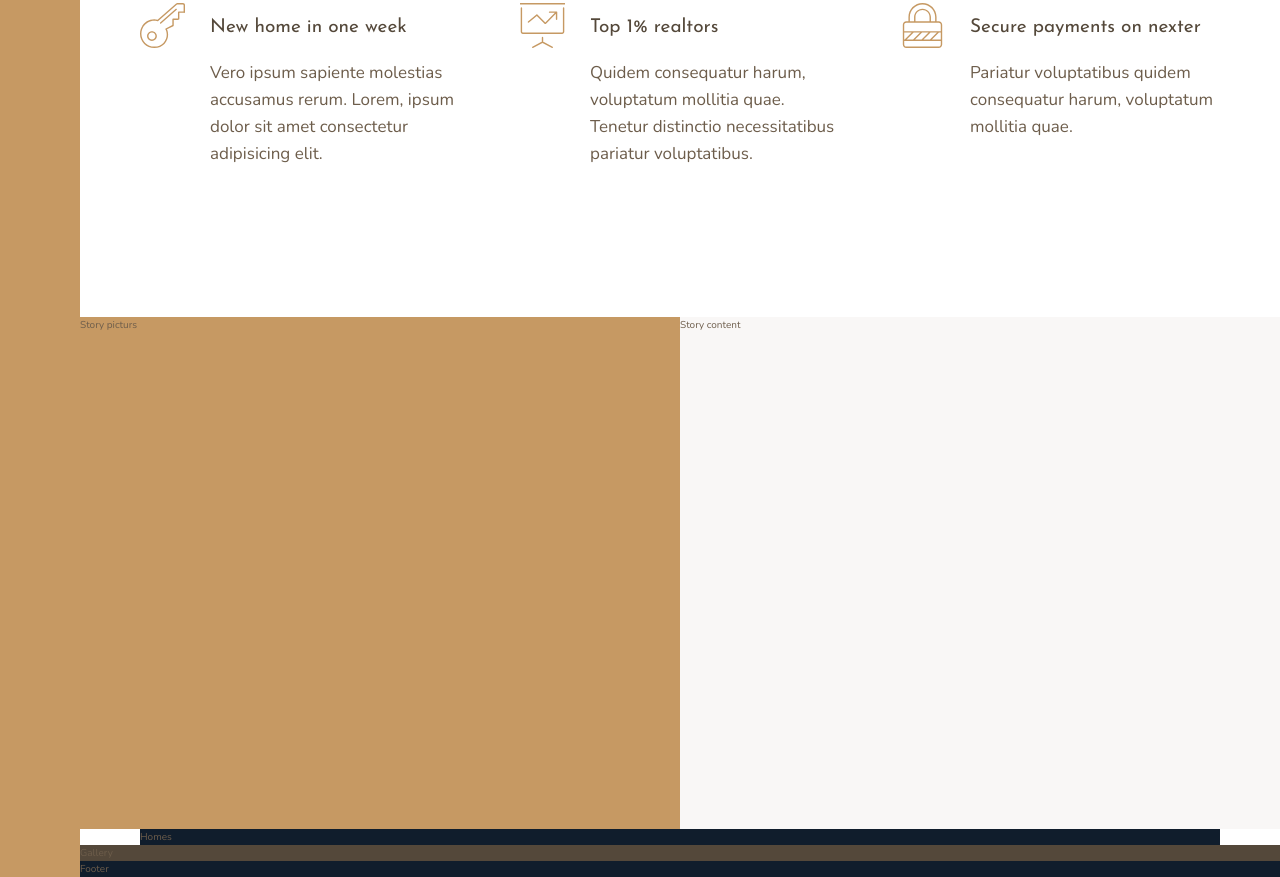
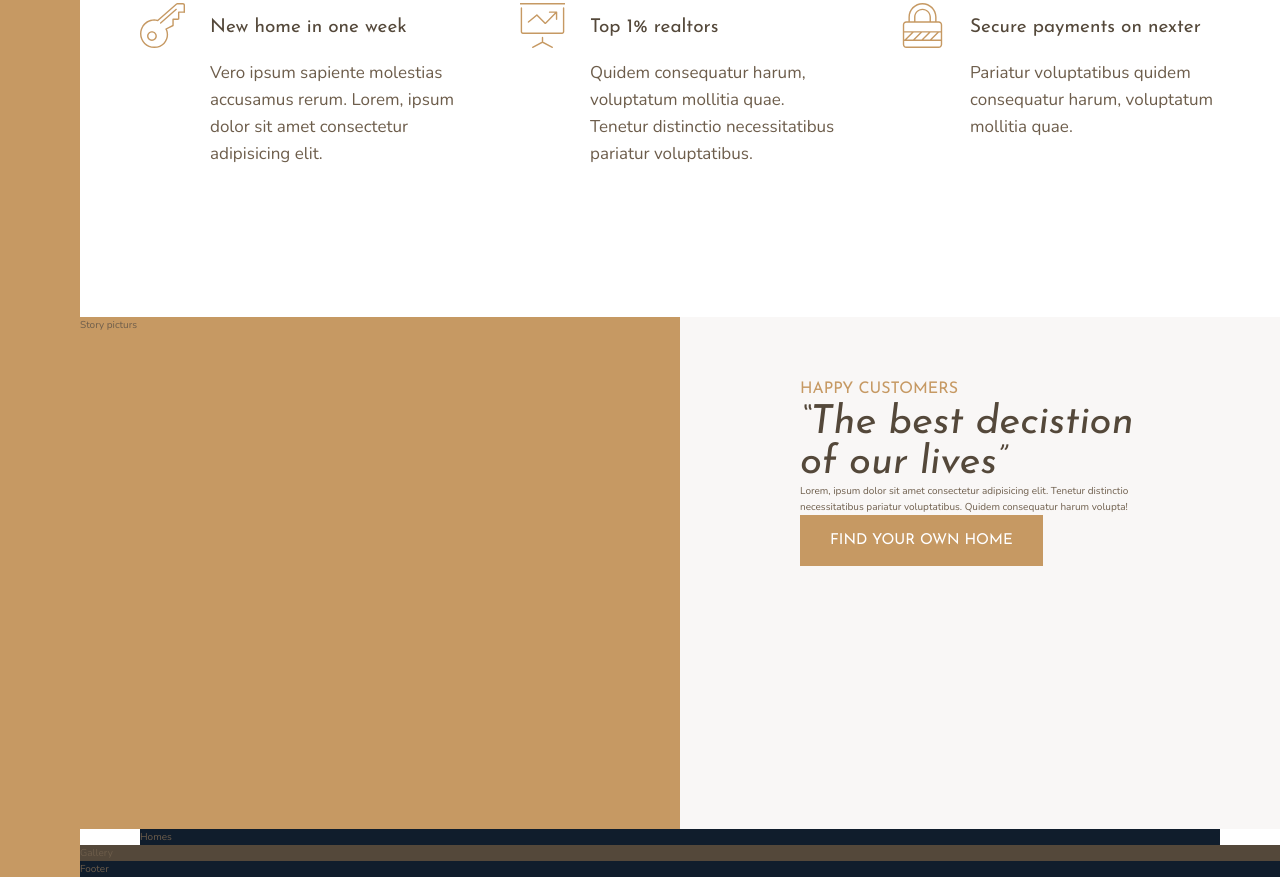
Before and after one commit to Baejita/NexterGrid, a website: page starter/index.html in a window 1280 px wide. Shown: the part 991-1868 px from the top of the page. Drawn offline with nearby package versions, Linux system fonts and the light colour scheme.

Commit message:
startStoryText

```diff
--- a/starter/index.html
+++ b/starter/index.html
@@ -91,7 +91,19 @@
 
     <div class="story__pictures">Story picturs</div>
 
-    <div class="story__content">Story content</div>
+    <div class="story__content">
+      <h3 class="heading-3">Happy Customers</h3>
+      <h2 class="heading-2 heading-2--dark">
+        &ldquo;The best decistion of our lives&rdquo;
+      </h2>
+
+      <p class="story__text">
+        Lorem, ipsum dolor sit amet consectetur adipisicing elit. Tenetur
+        distinctio necessitatibus pariatur voluptatibus. Quidem consequatur
+        harum volupta!
+      </p>
+      <button class="btn">Find your own home</button>
+    </div>
 
     <section class="homes">Homes</section>
 
--- a/starter/sass/_story.scss
+++ b/starter/sass/_story.scss
@@ -7,5 +7,7 @@
     &__content {
         background-color: $color-grey-light-1;
         grid-column: col-start 5 / full-end;
+
+        padding: 6rem 12rem;
     }
 }
--- a/starter/sass/_typography.scss
+++ b/starter/sass/_typography.scss
@@ -9,10 +9,24 @@
 
 .heading-2 {
     @extend %heading;
+    font-size: 4rem;
+    font-style: italic;
+    line-height: 1;
+
+    &--light {
+        color: $color-grey-light-1;
+    }
+
+    &--dark {
+        color: $color-grey-dark-1;
+    }
 }
 
 .heading-3 {
     @extend %heading;
+    font-size: 1.6rem;
+    color: $color-primary;
+    text-transform: uppercase;
 }
 
 .heading-4 {
@@ -27,3 +41,20 @@
         color: $color-grey-dark-1;
     }
 }
+
+.btn {
+    background-color: $color-primary;
+    color: #fff;
+    border: none;
+    border-radius: 0;
+    font-family: $font-display;
+    font-size: 1.5rem;
+    text-transform: uppercase;
+    padding: 1.8rem 3rem;
+    cursor: pointer;
+    transition: all .2s;
+
+    &:hover {
+        background-color: $color-primary-dark;
+    }
+}
```
Also changed, not shown: starter/css/style.css.
